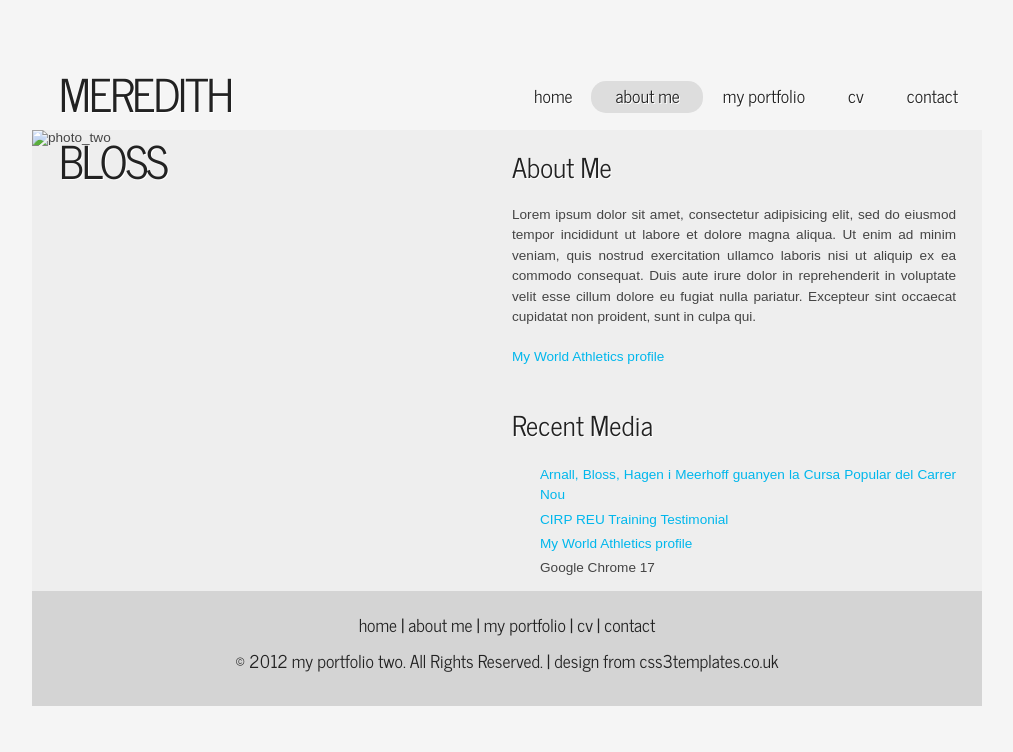
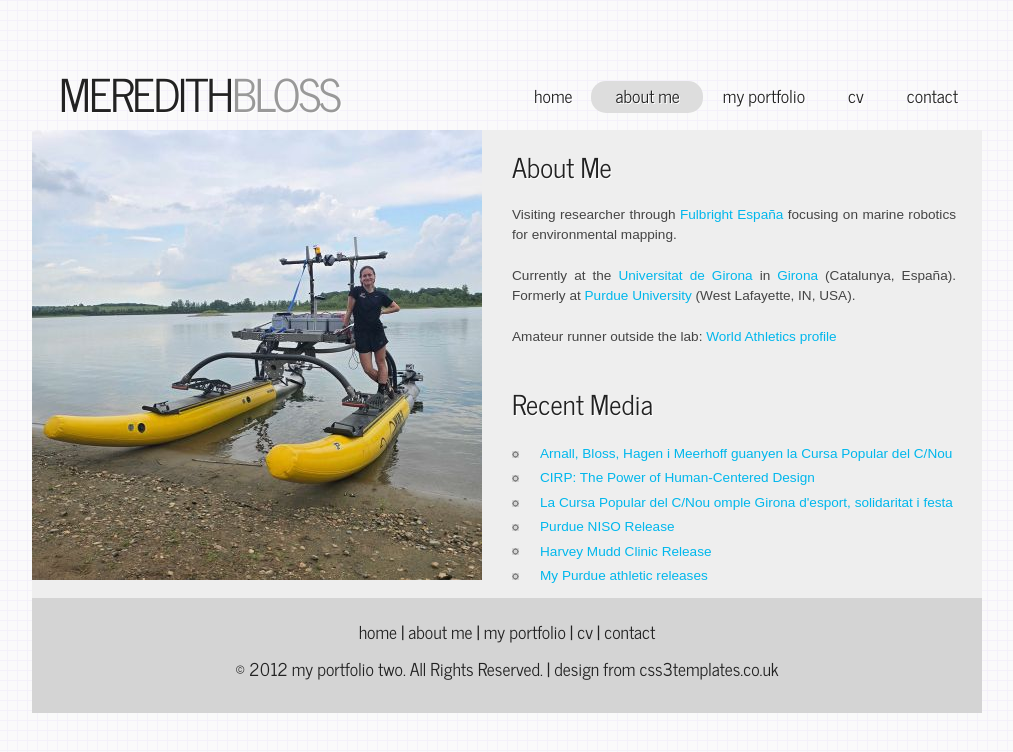
Before and after one commit to merebloss/merebloss.github.io, a plain HTML site: page about.html in a window 1280 px wide. Shown: the whole page, without its empty margins (133-1146 px from the left). Drawn offline with Linux system fonts and the light colour scheme.

Commit message:
update: about page

```diff
--- a/about.html
+++ b/about.html
@@ -2,8 +2,8 @@
 <html>
 
 <head>
-  <title>my portfolio two</title>
-  <meta name="description" content="website description" />
+  <title>Meredith Bloss's Website</title>
+  <meta name="description" content="Personal webpage and portfolio" />
   <meta name="keywords" content="website keywords, website keywords" />
   <meta http-equiv="content-type" content="text/html; charset=UTF-8" />
   <link rel="stylesheet" type="text/css" href="css/style.css" />
@@ -14,7 +14,7 @@
 <body>
   <div id="main">
     <header>
-      <div id="logo"><h1>MEREDITH BLOSS</h1></div>
+      <div id="logo"><h1>MEREDITH<a href="#">BLOSS</a></h1></div>
       <nav>
         <ul class="lavaLampWithImage" id="lava_menu">
           <li><a href="index.html">home</a></li>
@@ -29,24 +29,25 @@
       <div id="sidebar_container">
         <div class="gallery">
           <ul class="images">
-            <li class="show"><img width="450" height="450" src="images/about/1.jpg" alt="photo_one" /></li>
-            <li><img width="450" height="450" src="images/2.jpg" alt="photo_two" /></li>
-            <li><img width="450" height="450" src="images/3.jpg" alt="photo_three" /></li>
-            <li><img width="450" height="450" src="images/4.jpg" alt="photo_four" /></li>
-            <li><img width="450" height="450" src="images/5.jpg" alt="photo_five" /></li>
+            <li><img width="450" height="450" src="images/about/1.jpg" alt="girona" /></li>
+            <li><img width="450" height="450" src="images/about/2.jpg" alt="boat" /></li>
+            <li><img width="450" height="450" src="images/about/3.jpg" alt="roof" /></li>
           </ul>
         </div>
       </div>
       <div id="content">
         <h1>About Me</h1>
-        <p>Lorem ipsum dolor sit amet, consectetur adipisicing elit, sed do eiusmod tempor incididunt ut labore et dolore magna aliqua. Ut enim ad minim veniam, quis nostrud exercitation ullamco laboris nisi ut aliquip ex ea commodo consequat. Duis aute irure dolor in reprehenderit in voluptate velit esse cillum dolore eu fugiat nulla pariatur. Excepteur sint occaecat cupidatat non proident, sunt in culpa qui.</p>
-        <p><a href="https://worldathletics.org/athletes/united-states/meredith-bloss-14777983">My World Athletics profile</a></p>
+        <p>Visiting researcher through <a href="https://fulbright.es/informacion-sobre-fulbright/">Fulbright España</a> focusing on marine robotics for environmental mapping.</p>
+        <p>Currently at the <a href="https://cirs.udg.edu/">Universitat de Girona</a> in <a href="https://maps.app.goo.gl/TpEahNH24Hr3MWV88">Girona</a> (Catalunya, España). Formerly at <a href="https://engineering.purdue.edu/mahmoudian/">Purdue University</a> (West Lafayette, IN, USA).</p>
+        <p>Amateur runner outside the lab: <a href="https://worldathletics.org/athletes/united-states/meredith-bloss-14777983">World Athletics profile</a></p>
         <h1>Recent Media</h1>
         <ul>
-          <li><a href="https://www.diaridegirona.cat/esports/2025/10/19/arnall-bloss-hagen-meerhoff-guanyen-122777685.html">Arnall, Bloss, Hagen i Meerhoff guanyen la Cursa Popular del Carrer Nou</a></li>
-          <li><a href="https://injury.research.chop.edu/training-opportunities/cirp-reu-alumni-stories/cirp-reu-training-testimonial-meredith-bloss">CIRP REU Training Testimonial</a></li>
-          <li><a href="https://worldathletics.org/athletes/united-states/meredith-bloss-14777983">My World Athletics profile</a></li>
-          <li>Google Chrome 17</li>
+          <li><a href="https://www.diaridegirona.cat/esports/2025/10/19/arnall-bloss-hagen-meerhoff-guanyen-122777685.html">Arnall, Bloss, Hagen i Meerhoff guanyen la Cursa Popular del C/Nou</a></li>
+          <li><a href="https://injury.research.chop.edu/blog/posts/beyond-boundaries-power-human-centered-design">CIRP: The Power of Human-Centered Design</a></li>
+          <li><a href="https://www.gironacentre.org/la-cursa-popular-del-carrer-nou-omple-girona-desport-solidaritat-i-festa">La Cursa Popular del C/Nou omple Girona d'esport, solidaritat i festa</a></li>
+          <li><a href="https://www.purdue.edu/niso//scholars/Bloss-Meredith.php">Purdue NISO Release</a></li>
+          <li><a href="https://www.youtube.com/watch?v=hqBsyP4VfwY">Harvey Mudd Clinic Release</a></li>
+          <li><a href="https://purduesports.com/sports/track-field/roster/player/meredith-bloss">My Purdue athletic releases</a></li>
         </ul>
       </div>
     </div>
```
Also changed, not shown: contact.html (+6 -13 lines), cv.html (+3 -2 lines), index.html (+1 -1 lines), portfolio.html (+1 -1 lines), images/about/1.jpg (added), images/about/2.jpg (added), images/about/3.jpg (added), images/bullet.png (added), images/pattern.png (added).
